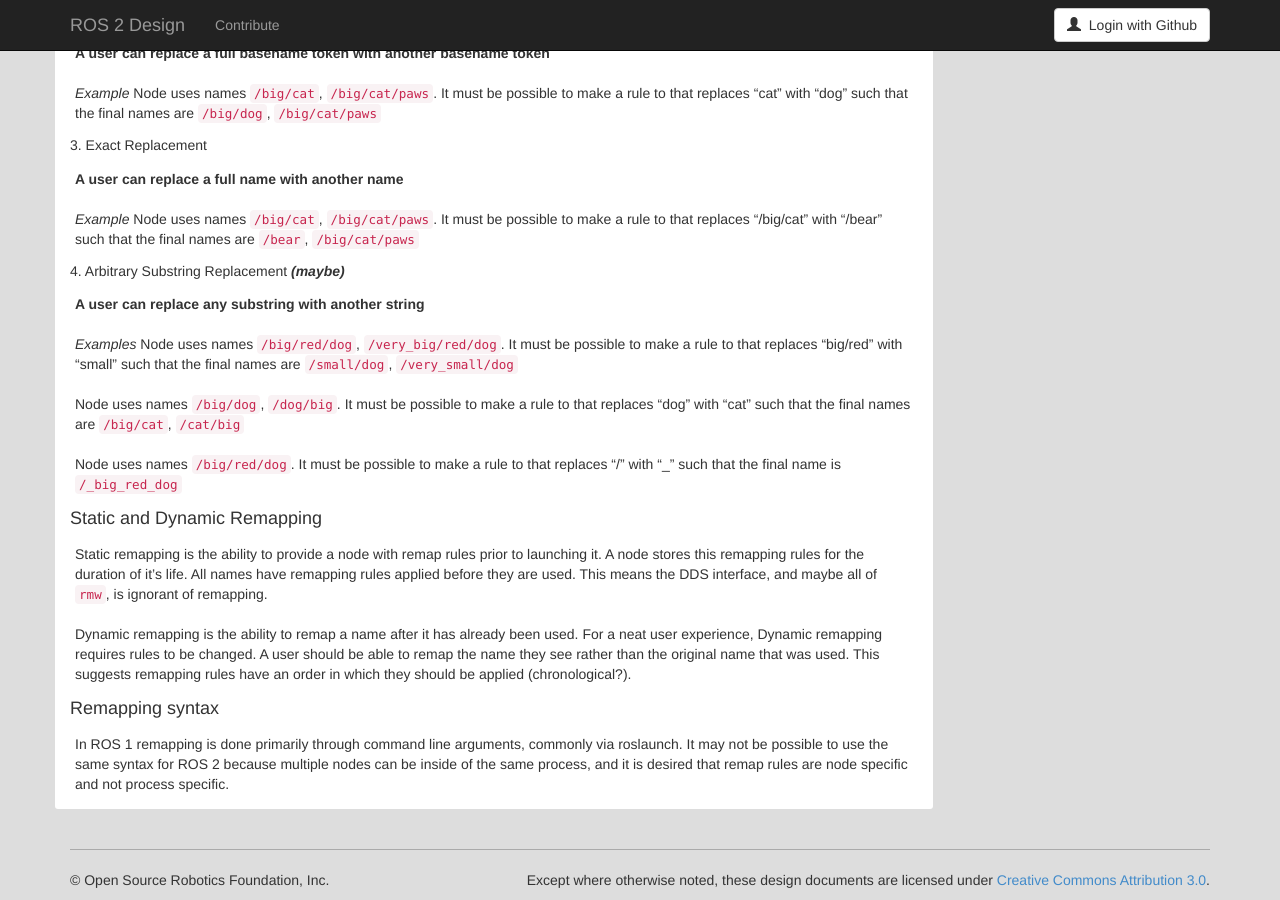
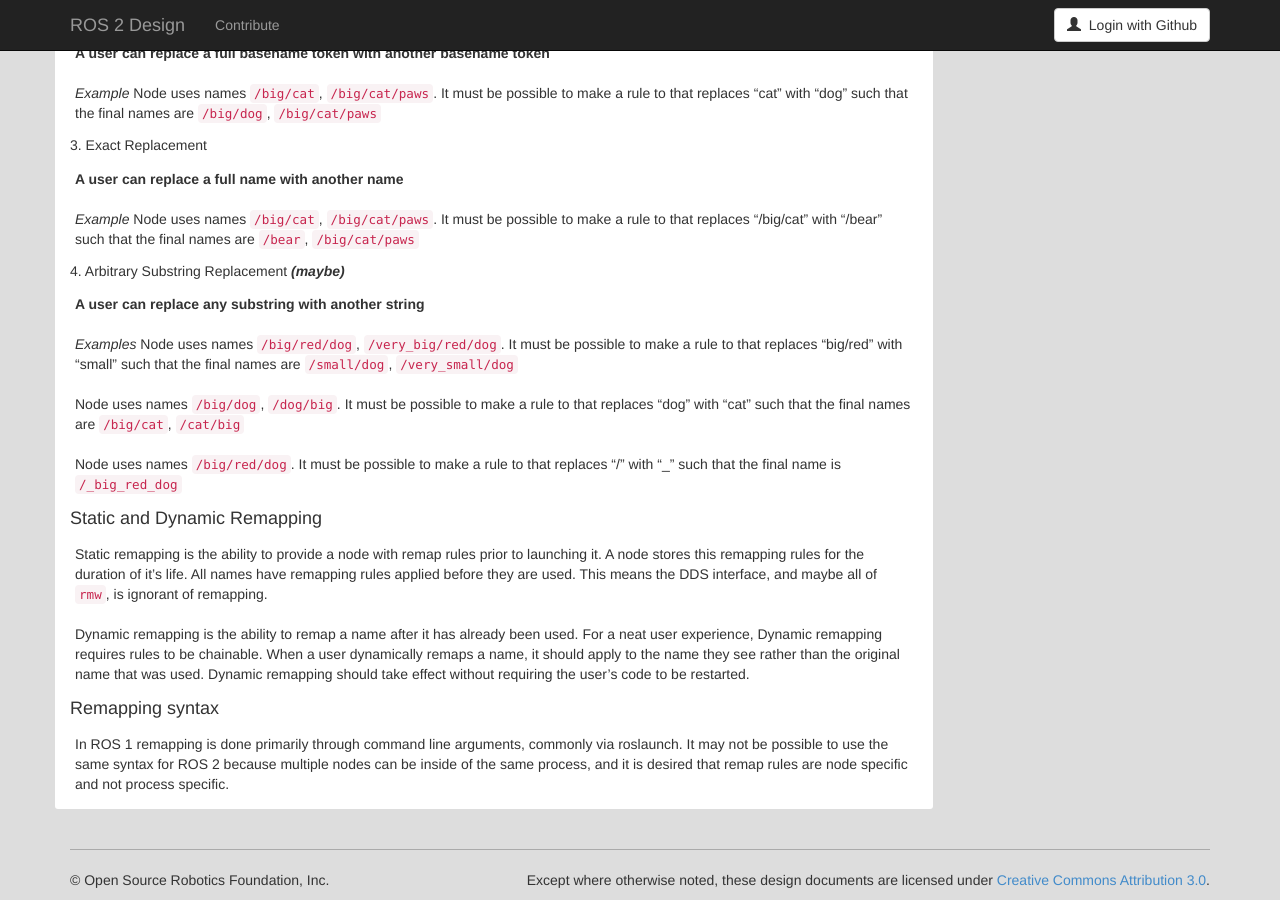
Before and after one commit to ros2/design, a Jekyll site: the page built from articles/remapping.md, in a window 1280 px wide and 900 px high, scrolled down 1138 px. Built offline with Jekyll 4.4.1, drawn with Linux system fonts in a browser that asks for light colours; nearby versions of some CDN libraries; our own code applies the rules of GitHub Pages for plain Markdown files.

Commit message:
Dynamic remapping implies rules must be chainable

```diff
--- a/articles/remapping.md
+++ b/articles/remapping.md
@@ -97,9 +97,9 @@ All names have remapping rules applied before they are used.
 This means the DDS interface, and maybe all of `rmw`, is ignorant of remapping.
 
 Dynamic remapping is the ability to remap a name after it has already been used.
-For a neat user experience, Dynamic remapping requires rules to be changed.
-A user should be able to remap the name they see rather than the original name that was used.
-This suggests remapping rules have an order in which they should be applied (chronological?).
+For a neat user experience, Dynamic remapping requires rules to be chainable.
+When a user dynamically remaps a name, it should apply to the name they see rather than the original name that was used.
+Dynamic remapping should take effect without requiring the user's code to be restarted.
 
 #### Remapping syntax
 In ROS 1 remapping is done primarily through command line arguments, commonly via roslaunch.
```
